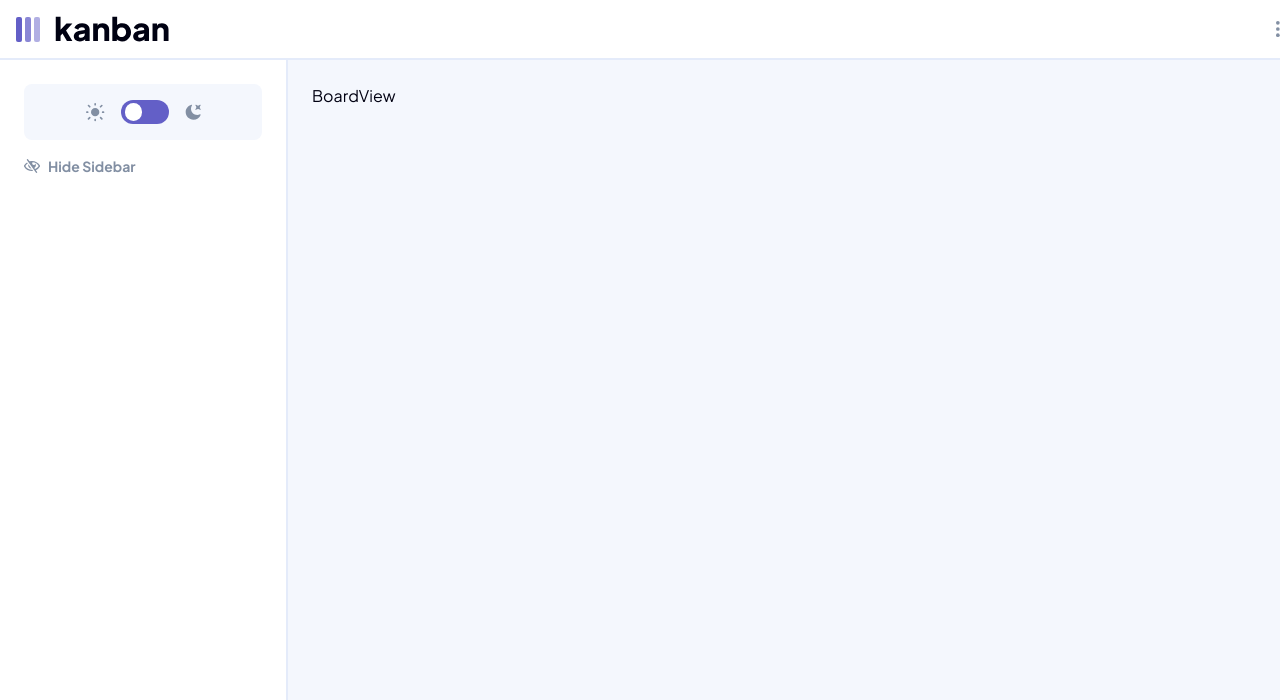
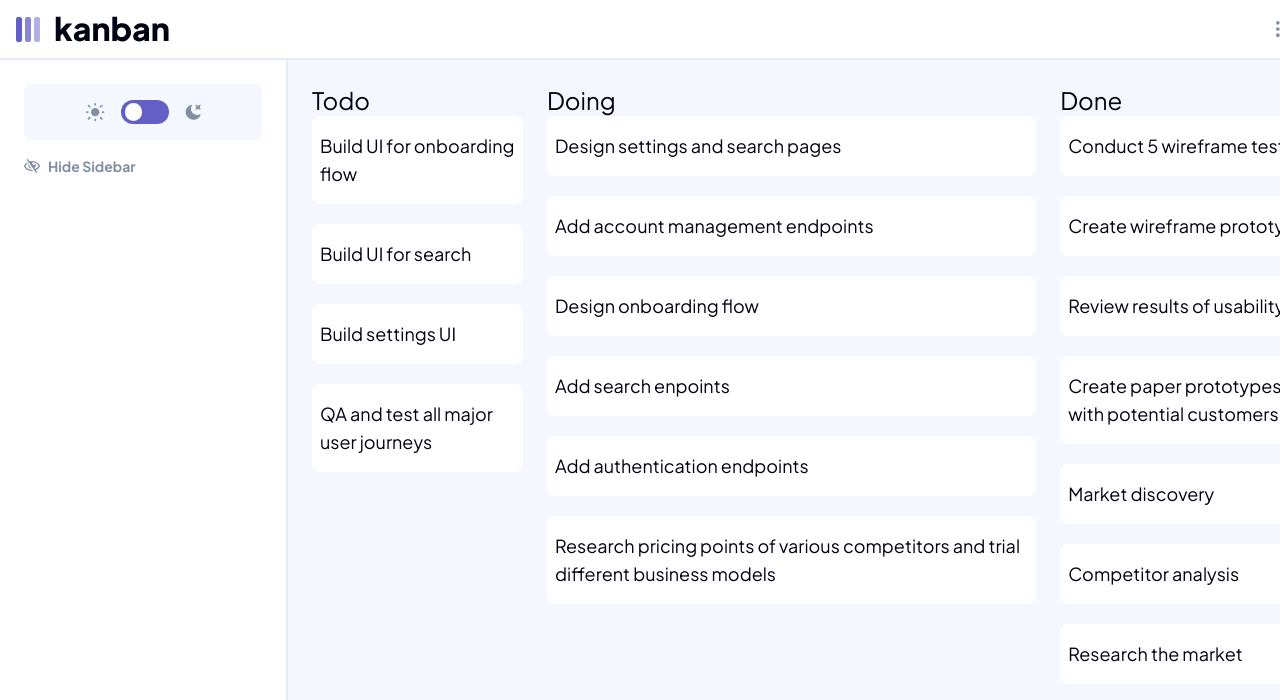
Before and after one commit to drosbros/kanban-task-management-app, a Next.js app in the folder client/: page / in a window 1280 px wide. Shown: the top 700 px of the page. Built offline with nearby package versions, Linux system fonts and the light colour scheme.

Commit message:
feature: build initial root board view

```diff
--- a/client/src/app/BoardView.tsx
+++ /dev/null
@@ -1,11 +0,0 @@
-import React, { memo } from 'react'
-
-type Props = {
-  boards: Board[]
-}
-
-function BoardView({ boards }: Props) {
-  return <div>BoardView</div>
-}
-
-export default memo(BoardView)
--- a/client/src/app/Main.tsx
+++ b/client/src/app/Main.tsx
@@ -4,7 +4,7 @@ import { cn } from '@lib/utils'
 import { useSidebarStore } from '@stores/sidebarStore'
 import ScrollContainer from 'react-indiana-drag-scroll'
 import 'react-indiana-drag-scroll/dist/style.css'
-import BoardView from './BoardView'
+import View from './View'
 
 type Props = {
   boards: Board[]
@@ -14,14 +14,17 @@ function Main({ boards }: Props) {
   const isOpen = useSidebarStore((state) => state.isOpen)
 
   return (
-    <ScrollContainer className='isolate flex h-full' mouseScroll={{ rubberBand: true }}>
+    <ScrollContainer
+      className='isolate flex h-full'
+      mouseScroll={{ rubberBand: true, ignoreElements: '.prevent-drag-scroll' }}
+    >
       <div
         className={cn('p-6 z-10 relative h-full transition-[left]', {
           'left-[18rem]': isOpen,
           'left-0': !isOpen,
         })}
       >
-        <BoardView boards={boards} />
+        <View boards={boards} />
       </div>
     </ScrollContainer>
   )
--- /dev/null
+++ b/client/src/app/View.tsx
@@ -0,0 +1,24 @@
+import Board from '@components/board/Board'
+import { useBoardActions, useBoardStore } from '@stores/boardStore'
+import React, { memo, useEffect } from 'react'
+
+type Props = {
+  boards: Board[]
+}
+
+function View({ boards }: Props) {
+  const currentBoard = useBoardStore((state) => state.currentBoard)
+  const { setSelectedBoard, setBoards } = useBoardActions()
+
+  useEffect(() => {
+    setBoards(boards)
+    if (boards.length === 0) return
+    if (!currentBoard || !boards.includes(currentBoard)) {
+      setSelectedBoard(boards[0])
+    }
+  }, [boards, currentBoard, setSelectedBoard, setBoards])
+
+  return <div>{currentBoard && <Board board={currentBoard} />}</div>
+}
+
+export default memo(View)
--- a/client/src/components/board/Board.tsx
+++ b/client/src/components/board/Board.tsx
@@ -1,10 +1,5 @@
 'use client'
 
-import Sidebar from '@components/sidebar/Sidebar'
-import SidebarShowButton from '@components/sidebar/SidebarShowButton'
-import { cn } from '@lib/utils'
-import { useSidebarStore } from '@stores/sidebarStore'
-import ScrollContainer from 'react-indiana-drag-scroll'
 import 'react-indiana-drag-scroll/dist/style.css'
 import BoardColumn from './BoardColumn'
 
@@ -12,6 +7,14 @@ type Props = {
   board: Board
 }
 
-function Board({ board }: Props) {}
+function Board({ board }: Props) {
+  return (
+    <div className='flex gap-6'>
+      {board.columns.map((column) => (
+        <BoardColumn key={column.name} column={column} />
+      ))}
+    </div>
+  )
+}
 
 export default Board
--- a/client/src/components/board/BoardColumn.tsx
+++ b/client/src/components/board/BoardColumn.tsx
@@ -1,11 +1,21 @@
 import React from 'react'
+import BoardTask from './BoardTask'
 
 type Props = {
   column: Column
 }
 
 function BoardColumn({ column }: Props) {
-  return <div>BoardColumn</div>
+  return (
+    <div>
+      <h2>{column.name}</h2>
+      <div className='grid gap-5'>
+        {column.tasks.map((task) => (
+          <BoardTask key={task.title} task={task} />
+        ))}
+      </div>
+    </div>
+  )
 }
 
 export default BoardColumn
--- /dev/null
+++ b/client/src/components/board/BoardTask.tsx
@@ -0,0 +1,18 @@
+import React from 'react'
+
+type Props = {
+  task: Task
+}
+
+function BoardTask({ task }: Props) {
+  return (
+    <div
+      prevent-drag-scroll
+      className='bg-white dark:bg-gray-dark rounded-lg py-4 px-2 prevent-drag-scroll cursor-default'
+    >
+      <h3>{task.title}</h3>
+    </div>
+  )
+}
+
+export default BoardTask
--- a/client/src/types/globals.ts
+++ b/client/src/types/globals.ts
@@ -16,7 +16,6 @@ declare global {
   }
 
   type Column = {
-    id: string
     name: string
     tasks: Task[]
   }
```
